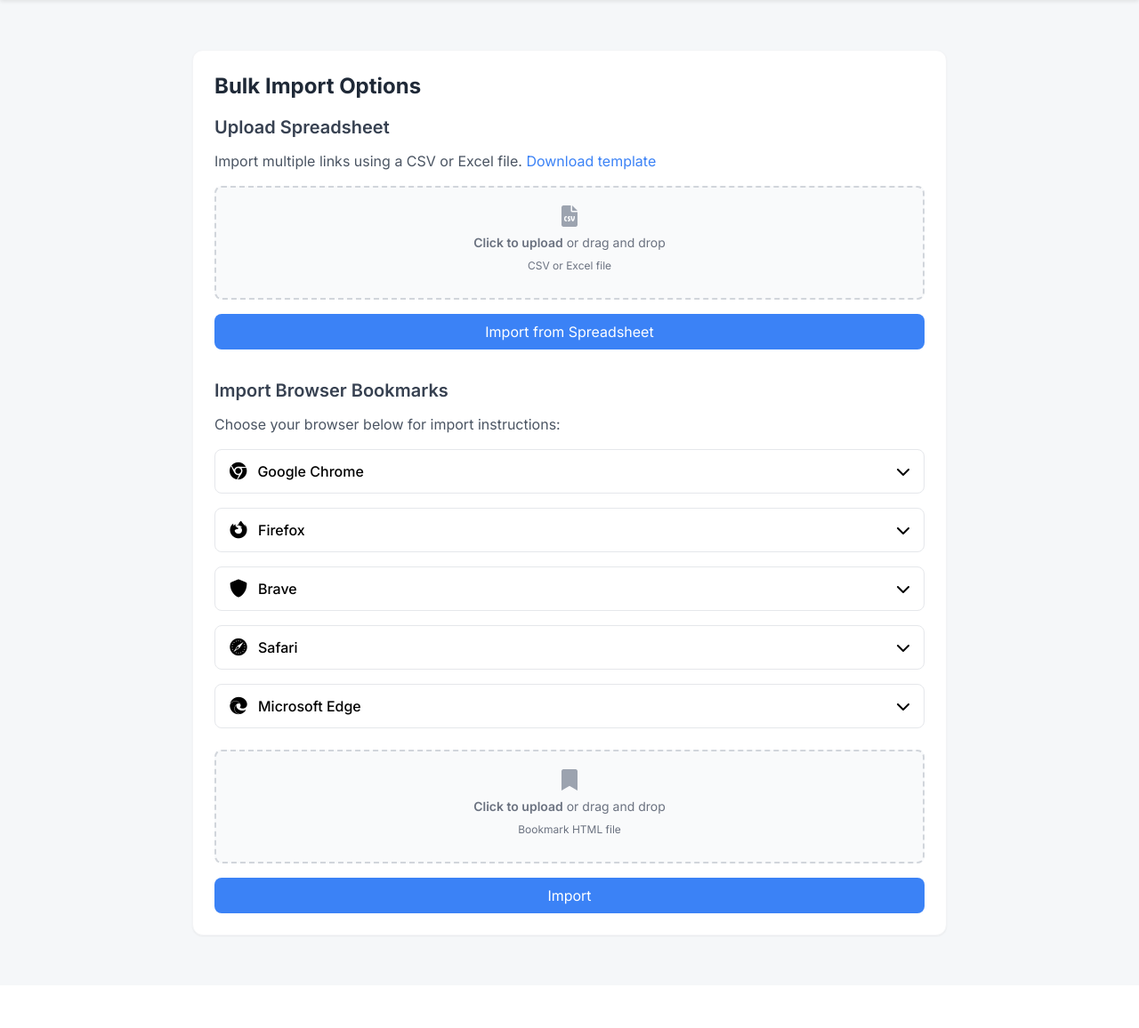
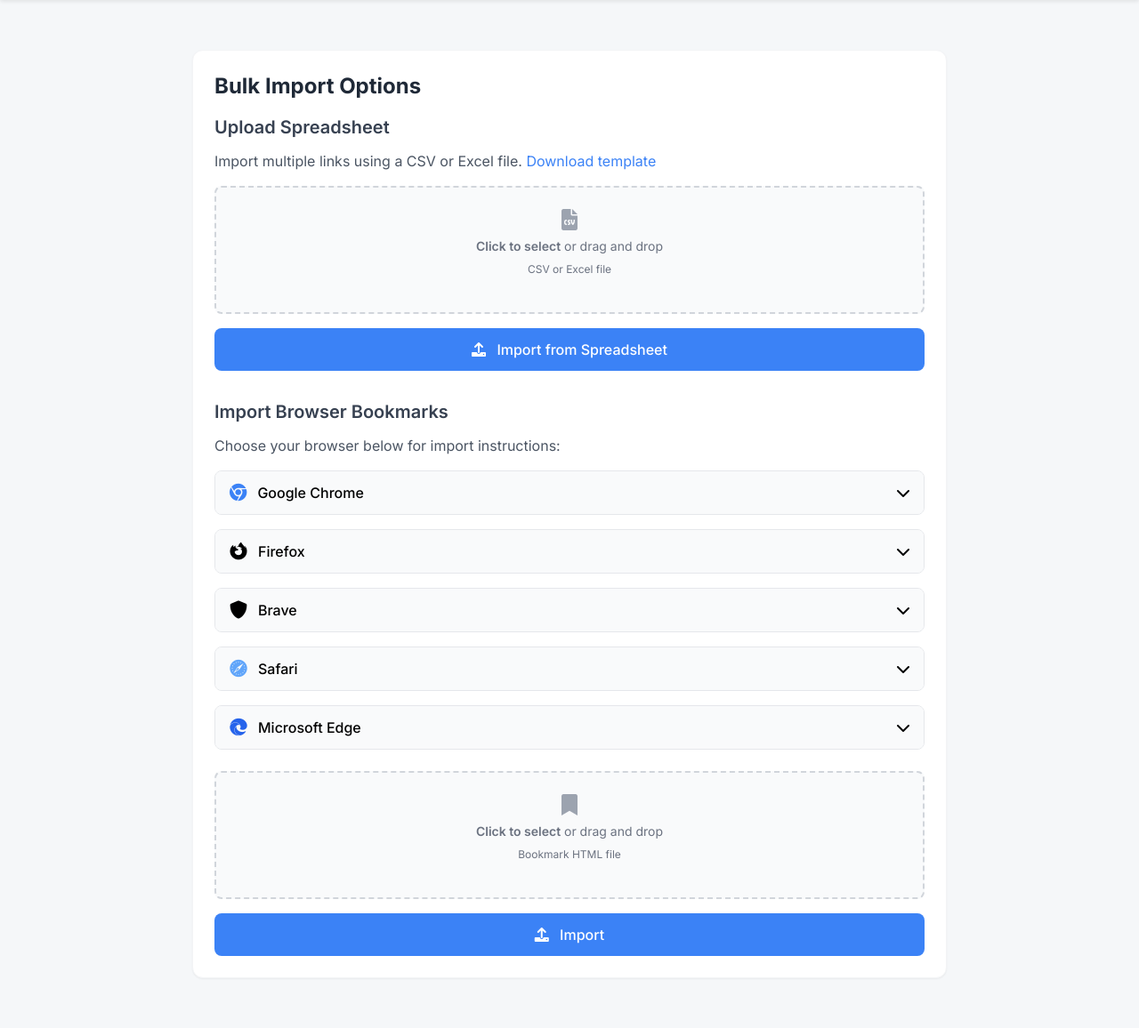
Before and after one commit to MathoAvito/link-harbor, a Flask app: page /upload in a window 1280 px wide. Shown: the part 74-1230 px from the top of the page at 89% size. Before the commit the page ends 1128 px from the top, so only its background shows below. Run offline with Flask 3, Linux system fonts and the light colour scheme; the visitor is signed in with stand-in values (Sample User, id 1); data that the repository does not hold is empty; parts of the project's set-up code (start-up, migrations or seed data) failed here and were passed over; some libraries are stand-ins or nearby versions.

Commit message:
feat: enhance upload page with file selection feedback and removal
Improve the upload page UI with:
- Stylish file upload areas with drag-and-drop appearance
- Visual confirmation when files are selected
- File removal capability with an X button
- Enhanced browser instructions with colored icons
- Cleaner layout and improved button styling

```diff
--- a/app/templates/upload.html
+++ b/app/templates/upload.html
@@ -17,21 +17,38 @@
           </a>
         </p>
         <form action="{{ url_for('main.upload_bulk') }}" method="post" enctype="multipart/form-data" class="space-y-4">
-          <div class="flex items-center justify-center w-full">
-            <label class="flex flex-col w-full h-32 border-2 border-gray-300 border-dashed rounded-lg cursor-pointer bg-gray-50 dark:bg-gray-700 hover:bg-gray-100 dark:hover:bg-gray-600">
-              <div class="flex flex-col items-center justify-center pt-5 pb-6">
+          <div class="flex flex-col space-y-4">
+            <!-- Styled file input container -->
+            <div class="relative border-2 border-gray-300 border-dashed rounded-lg p-6 bg-gray-50 dark:bg-gray-700 hover:bg-gray-100 dark:hover:bg-gray-600 transition-colors">
+              <div class="flex flex-col items-center justify-center mb-4">
                 <i class="fas fa-file-csv text-2xl text-gray-400 mb-2"></i>
                 <p class="mb-2 text-sm text-gray-500 dark:text-gray-400">
-                  <span class="font-semibold">Click to upload</span> or drag and drop
+                  <span class="font-semibold">Click to select</span> or drag and drop
                 </p>
                 <p class="text-xs text-gray-500 dark:text-gray-400">CSV or Excel file</p>
               </div>
-              <input type="file" name="file" class="hidden" accept=".csv,.xlsx,.xls" required>
-            </label>
+
+              <!-- File name display -->
+              <div id="csv-file-label" class="text-center text-sm text-gray-600 dark:text-gray-300 hidden relative z-20">
+                Selected: <span class="font-medium"></span>
+                <button type="button" class="ml-2 text-red-500 hover:text-red-700 relative z-30"
+                        onclick="clearFileInput('csv-file-input', 'csv-file-label', event)">
+                  <i class="fas fa-times"></i>
+                </button>
+              </div>
+
+              <!-- The actual file input -->
+              <input type="file" name="file" accept=".csv,.xlsx,.xls" required
+                     class="absolute inset-0 w-full h-full opacity-0 cursor-pointer z-10"
+                     id="csv-file-input"
+                     onchange="updateFileLabel(this, 'csv-file-label')">
+            </div>
+
+            <!-- Styled submit button -->
+            <button type="submit" class="w-full px-4 py-3 bg-blue-500 text-white rounded-lg hover:bg-blue-600 transition-colors font-medium">
+              <i class="fas fa-upload mr-2"></i> Import from Spreadsheet
+            </button>
           </div>
-          <button type="submit" class="w-full px-4 py-2 bg-blue-500 text-white rounded-lg hover:bg-blue-600 transition-colors">
-            Import from Spreadsheet
-          </button>
         </form>
       </div>
 
@@ -42,17 +59,17 @@
 
         <div class="space-y-4">
           <!-- Chrome -->
-          <div class="border border-gray-200 dark:border-gray-600 rounded-lg">
-            <button class="w-full px-4 py-3 text-left focus:outline-none" onclick="toggleInstructions('chrome')">
+          <div class="border border-gray-200 dark:border-gray-600 rounded-lg overflow-hidden">
+            <button type="button" class="w-full px-4 py-3 text-left focus:outline-none bg-gray-50 dark:bg-gray-700 hover:bg-gray-100 dark:hover:bg-gray-600 transition-colors" onclick="toggleInstructions('chrome')">
               <div class="flex items-center justify-between">
                 <div class="flex items-center space-x-3">
-                  <i class="fab fa-chrome text-xl"></i>
+                  <i class="fab fa-chrome text-xl text-blue-500"></i>
                   <span class="font-medium">Google Chrome</span>
                 </div>
                 <i class="fas fa-chevron-down transform transition-transform" id="chrome-chevron"></i>
               </div>
             </button>
-            <div class="hidden px-4 py-3 border-t border-gray-200 dark:border-gray-600" id="chrome-instructions">
+            <div class="hidden px-4 py-3 border-t border-gray-200 dark:border-gray-600 bg-white dark:bg-gray-800" id="chrome-instructions">
               <ol class="list-decimal list-inside space-y-2 text-gray-600 dark:text-gray-300">
                 <li>Open Chrome and click the three dots menu (⋮) in the top-right</li>
                 <li>Go to Bookmarks → Bookmark Manager</li>
@@ -64,17 +81,17 @@
           </div>
 
           <!-- Firefox -->
-          <div class="border border-gray-200 dark:border-gray-600 rounded-lg">
-            <button class="w-full px-4 py-3 text-left focus:outline-none" onclick="toggleInstructions('firefox')">
+          <div class="border border-gray-200 dark:border-gray-600 rounded-lg overflow-hidden">
+            <button type="button" class="w-full px-4 py-3 text-left focus:outline-none bg-gray-50 dark:bg-gray-700 hover:bg-gray-100 dark:hover:bg-gray-600 transition-colors" onclick="toggleInstructions('firefox')">
               <div class="flex items-center justify-between">
                 <div class="flex items-center space-x-3">
-                  <i class="fab fa-firefox-browser text-xl"></i>
+                  <i class="fab fa-firefox-browser text-xl text-orange-500"></i>
                   <span class="font-medium">Firefox</span>
                 </div>
                 <i class="fas fa-chevron-down transform transition-transform" id="firefox-chevron"></i>
               </div>
             </button>
-            <div class="hidden px-4 py-3 border-t border-gray-200 dark:border-gray-600" id="firefox-instructions">
+            <div class="hidden px-4 py-3 border-t border-gray-200 dark:border-gray-600 bg-white dark:bg-gray-800" id="firefox-instructions">
               <ol class="list-decimal list-inside space-y-2 text-gray-600 dark:text-gray-300">
                 <li>Click the Library button (book icon) in the toolbar</li>
                 <li>Click "Bookmarks" and select "Manage Bookmarks"</li>
@@ -86,17 +103,17 @@
           </div>
 
           <!-- Brave -->
-          <div class="border border-gray-200 dark:border-gray-600 rounded-lg">
-            <button class="w-full px-4 py-3 text-left focus:outline-none" onclick="toggleInstructions('brave')">
+          <div class="border border-gray-200 dark:border-gray-600 rounded-lg overflow-hidden">
+            <button type="button" class="w-full px-4 py-3 text-left focus:outline-none bg-gray-50 dark:bg-gray-700 hover:bg-gray-100 dark:hover:bg-gray-600 transition-colors" onclick="toggleInstructions('brave')">
               <div class="flex items-center justify-between">
                 <div class="flex items-center space-x-3">
-                  <i class="fas fa-shield-alt text-xl"></i>
+                  <i class="fas fa-shield-alt text-xl text-orange-600"></i>
                   <span class="font-medium">Brave</span>
                 </div>
                 <i class="fas fa-chevron-down transform transition-transform" id="brave-chevron"></i>
               </div>
             </button>
-            <div class="hidden px-4 py-3 border-t border-gray-200 dark:border-gray-600" id="brave-instructions">
+            <div class="hidden px-4 py-3 border-t border-gray-200 dark:border-gray-600 bg-white dark:bg-gray-800" id="brave-instructions">
               <ol class="list-decimal list-inside space-y-2 text-gray-600 dark:text-gray-300">
                 <li>Click the menu icon (three lines) in the top-right</li>
                 <li>Go to Bookmarks → Bookmark manager</li>
@@ -108,17 +125,17 @@
           </div>
 
           <!-- Safari -->
-          <div class="border border-gray-200 dark:border-gray-600 rounded-lg">
-            <button class="w-full px-4 py-3 text-left focus:outline-none" onclick="toggleInstructions('safari')">
+          <div class="border border-gray-200 dark:border-gray-600 rounded-lg overflow-hidden">
+            <button type="button" class="w-full px-4 py-3 text-left focus:outline-none bg-gray-50 dark:bg-gray-700 hover:bg-gray-100 dark:hover:bg-gray-600 transition-colors" onclick="toggleInstructions('safari')">
               <div class="flex items-center justify-between">
                 <div class="flex items-center space-x-3">
-                  <i class="fab fa-safari text-xl"></i>
+                  <i class="fab fa-safari text-xl text-blue-400"></i>
                   <span class="font-medium">Safari</span>
                 </div>
                 <i class="fas fa-chevron-down transform transition-transform" id="safari-chevron"></i>
               </div>
             </button>
-            <div class="hidden px-4 py-3 border-t border-gray-200 dark:border-gray-600" id="safari-instructions">
+            <div class="hidden px-4 py-3 border-t border-gray-200 dark:border-gray-600 bg-white dark:bg-gray-800" id="safari-instructions">
               <ol class="list-decimal list-inside space-y-2 text-gray-600 dark:text-gray-300">
                 <li>Click File in the menu bar</li>
                 <li>Select "Export Bookmarks"</li>
@@ -129,17 +146,17 @@
           </div>
 
           <!-- Edge -->
-          <div class="border border-gray-200 dark:border-gray-600 rounded-lg">
-            <button class="w-full px-4 py-3 text-left focus:outline-none" onclick="toggleInstructions('edge')">
+          <div class="border border-gray-200 dark:border-gray-600 rounded-lg overflow-hidden">
+            <button type="button" class="w-full px-4 py-3 text-left focus:outline-none bg-gray-50 dark:bg-gray-700 hover:bg-gray-100 dark:hover:bg-gray-600 transition-colors" onclick="toggleInstructions('edge')">
               <div class="flex items-center justify-between">
                 <div class="flex items-center space-x-3">
-                  <i class="fab fa-edge text-xl"></i>
+                  <i class="fab fa-edge text-xl text-blue-600"></i>
                   <span class="font-medium">Microsoft Edge</span>
                 </div>
                 <i class="fas fa-chevron-down transform transition-transform" id="edge-chevron"></i>
               </div>
             </button>
-            <div class="hidden px-4 py-3 border-t border-gray-200 dark:border-gray-600" id="edge-instructions">
+            <div class="hidden px-4 py-3 border-t border-gray-200 dark:border-gray-600 bg-white dark:bg-gray-800" id="edge-instructions">
               <ol class="list-decimal list-inside space-y-2 text-gray-600 dark:text-gray-300">
                 <li>Click the three dots menu (...) in the top-right</li>
                 <li>Go to Favorites → Manage favorites</li>
@@ -153,21 +170,38 @@
 
         <!-- Upload Form for Browser Bookmarks -->
         <form action="{{ url_for('main.upload_bookmarks') }}" method="post" enctype="multipart/form-data" class="mt-6">
-          <div class="flex items-center justify-center w-full">
-            <label class="flex flex-col w-full h-32 border-2 border-gray-300 border-dashed rounded-lg cursor-pointer bg-gray-50 dark:bg-gray-700 hover:bg-gray-100 dark:hover:bg-gray-600">
-              <div class="flex flex-col items-center justify-center pt-5 pb-6">
+          <div class="flex flex-col space-y-4">
+            <!-- Styled file input container -->
+            <div class="relative border-2 border-gray-300 border-dashed rounded-lg p-6 bg-gray-50 dark:bg-gray-700 hover:bg-gray-100 dark:hover:bg-gray-600 transition-colors">
+              <div class="flex flex-col items-center justify-center mb-4">
                 <i class="fas fa-bookmark text-2xl text-gray-400 mb-2"></i>
                 <p class="mb-2 text-sm text-gray-500 dark:text-gray-400">
-                  <span class="font-semibold">Click to upload</span> or drag and drop
+                  <span class="font-semibold">Click to select</span> or drag and drop
                 </p>
                 <p class="text-xs text-gray-500 dark:text-gray-400">Bookmark HTML file</p>
               </div>
-              <input type="file" name="file" class="hidden" accept=".html,.htm" required>
-            </label>
+
+              <!-- File name display -->
+              <div id="html-file-label" class="text-center text-sm text-gray-600 dark:text-gray-300 hidden relative z-20">
+                Selected: <span class="font-medium"></span>
+                <button type="button" class="ml-2 text-red-500 hover:text-red-700 relative z-30"
+                        onclick="clearFileInput('html-file-input', 'html-file-label', event)">
+                  <i class="fas fa-times"></i>
+                </button>
+              </div>
+
+              <!-- The actual file input -->
+              <input type="file" name="file" accept=".html,.htm" required
+                     class="absolute inset-0 w-full h-full opacity-0 cursor-pointer z-10"
+                     id="html-file-input"
+                     onchange="updateFileLabel(this, 'html-file-label')">
+            </div>
+
+            <!-- Styled submit button -->
+            <button type="submit" class="w-full px-4 py-3 bg-blue-500 text-white rounded-lg hover:bg-blue-600 transition-colors font-medium">
+              <i class="fas fa-upload mr-2"></i> Import
+            </button>
           </div>
-          <button type="submit" class="w-full mt-4 px-4 py-2 bg-blue-500 text-white rounded-lg hover:bg-blue-600 transition-colors">
-            Import
-          </button>
         </form>
       </div>
     </div>
@@ -175,23 +209,51 @@
 </div>
 
 <script>
+// Toggle function for browser instructions
 function toggleInstructions(browser) {
   const instructions = document.getElementById(`${browser}-instructions`);
   const chevron = document.getElementById(`${browser}-chevron`);
 
-  instructions.classList.toggle('hidden');
-  chevron.style.transform = instructions.classList.contains('hidden') ? 'rotate(0deg)' : 'rotate(180deg)';
+  if (instructions) {
+    instructions.classList.toggle('hidden');
+    if (chevron) {
+      chevron.style.transform = instructions.classList.contains('hidden') ? 'rotate(0deg)' : 'rotate(180deg)';
+    }
+  }
 }
 
-// File input preview
-document.querySelectorAll('input[type="file"]').forEach(input => {
-  input.addEventListener('change', function(e) {
-    const fileName = e.target.files[0]?.name;
-    if (fileName) {
-      const preview = this.closest('label').querySelector('p.text-sm');
-      preview.innerHTML = `Selected: ${fileName}`;
+// Update file label when file is selected
+function updateFileLabel(input, labelId) {
+  const label = document.getElementById(labelId);
+  if (input.files && input.files[0] && label) {
+    const nameSpan = label.querySelector('span');
+    if (nameSpan) {
+      nameSpan.textContent = input.files[0].name;
+      label.classList.remove('hidden');
     }
-  });
-});
+  }
+}
+
+// Clear file input
+function clearFileInput(inputId, labelId, event) {
+  // Stop the event from propagating to the parent elements
+  if (event) {
+    event.preventDefault();
+    event.stopPropagation();
+  }
+
+  const input = document.getElementById(inputId);
+  const label = document.getElementById(labelId);
+
+  if (input && label) {
+    // Reset the file input value
+    input.value = '';
+
+    // Hide the label
+    label.classList.add('hidden');
+  }
+
+  return false;
+}
 </script>
 {% endblock %}
```
